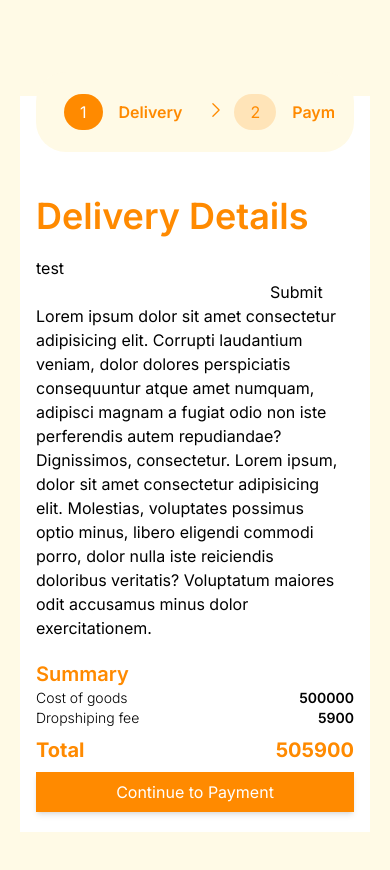
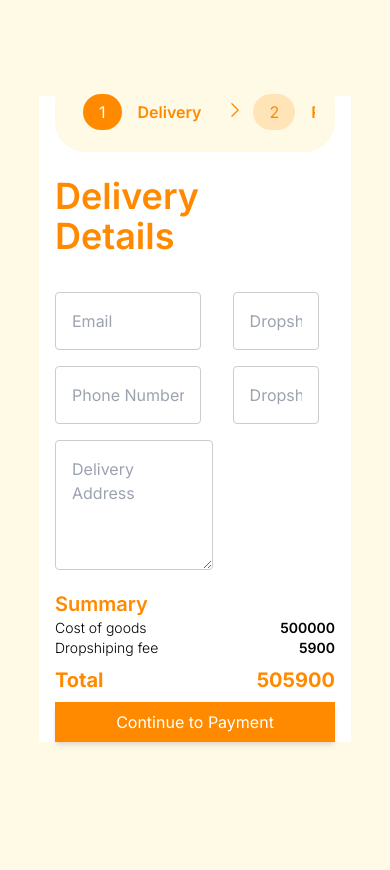
Before and after one commit to Famrullah/order-app, a Next.js app: page / in a window 390 px wide. Shown: the top 870 px of the page. After the commit the page ends 844 px from the top, so only its background shows below. Built offline with nearby package versions, Linux system fonts and the light colour scheme.

Commit message:
fix: fixing responsive header

```diff
--- a/src/app/page.tsx
+++ b/src/app/page.tsx
@@ -5,7 +5,7 @@ import { useRouter } from 'next/navigation'
 
 // import component
 import Header from "@/components/molekul/header"
-import DeliveryContainers from '@/container/deliveryContainer'
+import DashboardContainer from '@/container/dashboardContainer'
 
 export default function Home() {
   const router:any = useRouter()
@@ -14,9 +14,9 @@ export default function Home() {
   const data =[{ name: 'Cost of goods', price: 2000 }]
   return (
     <>
-      <main className="mx-5 bg-white px-4 my-24">
+      <main className="bg-white px-4 my-24 mx-auto max-w-[80%]">
         <Header/>
-        <DeliveryContainers/>
+        <DashboardContainer/>
       </main>
     </>
   )
--- /dev/null
+++ b/src/components/molekul/summary.tsx
@@ -0,0 +1,35 @@
+// import component
+interface ITransaction {
+  name: string
+  price: number
+}
+
+interface IPropsSummary {
+  total: number
+  transaction: ITransaction[]
+}
+
+export default function Summary({total,transaction}: IPropsSummary) {
+  return (
+    <>
+      <div className="md:w-1/4 relative">
+        <div className="">
+          <h4 className="text-[#FF8A00] text-xl font-semibold">Summary</h4>
+        </div>
+        <div className="lg:absolute bottom-0 left-0 right-0 md:absolute sm:relative">
+          {transaction.map((item,idx)=>(
+            <div className="flex justify-between font-light" key={idx}>
+              <p className="text-sm leading-5">{item.name}</p>
+              <p className="text-sm font-semibold leading-5" >{item.price}</p>
+            </div>
+          ))}
+          <div className="flex justify-between font-bold text-xl text-[#FF8A00] mt-2">
+            <p className="">Total</p>
+            <p>{total}</p>
+          </div>
+          <button className="btn-primary mt-2"> Continue to Payment </button>
+        </div>
+      </div>
+    </>
+  )
+}
--- a/src/components/organism/deliveryDetails.tsx
+++ b/src/components/organism/deliveryDetails.tsx
@@ -1,21 +1,11 @@
 import { useForm, SubmitHandler } from "react-hook-form"
-
-interface ITransaction {
-  name: string
-  price: number
-}
-
-interface IPropsSummary {
-  total: number
-  transaction: ITransaction[]
-}
 
 type Inputs = {
   example: string
   exampleRequired: string
 }
 
-export default function DeliveryDetails({total,transaction}: IPropsSummary) {
+export default function DeliveryDetails() {
   const {
     register,
     handleSubmit,
@@ -23,46 +13,32 @@ export default function DeliveryDetails({total,transaction}: IPropsSummary) {
     formState: { errors },
   } = useForm<Inputs>()
   const onSubmit: SubmitHandler<Inputs> = (data) => console.log(data)
-  const watchValue = watch(['example','exampleRequired'])
+  const watchValue = watch(['exampleRequired'])
 
   return (
-    <div className="md:flex flex-wrap mt-5 pb-5">
-      <div className="md:w-3/4 xs:w-full">
-        <div className="lg:border-r border-1 lg:border-[#FF8A00] mr-4 min-h-[400px]">
-          <h3 className="text-[#FF8A00] text-4xl font-semibold">Delivery Details</h3>
-          <div className="py-5">
-            <div>
-              {watchValue}
+    <div className="md:w-3/4 xs:w-full">
+      <div className="lg:border-r border-1 lg:border-[#FF8A00] md:border-r md:border-[#FF8A00] mr-4 min-h-[400px]">
+        <h3 className="text-[#FF8A00] text-4xl font-semibold">Delivery Details</h3>
+          {watchValue}
+        <div className="py-5">
+          <form onSubmit={handleSubmit(onSubmit)}>
+            <div className="flex gap-x-8 mt-2 lg:max-w-[90%]">
+              <input {...register("exampleRequired", { required: true })} className={`${errors.exampleRequired ? 'outline-stone-600':''} border border-[#ccc] mt-2 p-4 w-[60%] rounded`} placeholder="Email"/>
+              <input {...register("exampleRequired", { required: true })} className={`${errors.exampleRequired ? 'outline-stone-600':''} border border-[#ccc] mt-2 p-4 w-[35%] rounded`} placeholder="Dropshipper Name"/>
             </div>
-            <form onSubmit={handleSubmit(onSubmit)}>
-              <input defaultValue="test" {...register("example")} className=""/>
-              <input {...register("exampleRequired", { required: true })} className={`${errors.exampleRequired ? 'outline-stone-600':''}`}/>
-              {/* errors will return when field validation fails  */}
-              {/* {errors.exampleRequired && <span>This field is required</span>} */}
-              <input type="submit" />
-            </form>
-            Lorem ipsum dolor sit amet consectetur adipisicing elit. Corrupti laudantium veniam, dolor dolores perspiciatis consequuntur atque amet numquam, adipisci magnam a fugiat odio non iste perferendis autem repudiandae? Dignissimos, consectetur.
-            Lorem ipsum, dolor sit amet consectetur adipisicing elit. Molestias,
-            voluptates possimus optio minus, libero eligendi commodi porro, dolor nulla iste reiciendis doloribus veritatis? Voluptatum maiores odit accusamus minus dolor exercitationem.
-          </div>
-        </div>
-      </div>
-      <div className="md:w-1/4 relative">
-        <div className="">
-          <h4 className="text-[#FF8A00] text-xl font-semibold">Summary</h4>
-        </div>
-        <div className="lg:absolute bottom-0 left-0 right-0 md:relative">
-          {transaction.map((item,idx)=>(
-            <div className="flex justify-between font-light" key={idx}>
-              <p className="text-sm leading-5">{item.name}</p>
-              <p className="text-sm font-semibold leading-5" >{item.price}</p>
+            <div className="flex gap-x-8 mt-2 lg:max-w-[90%]">
+              <input {...register("exampleRequired", { required: true })} className={`${errors.exampleRequired ? 'outline-stone-600':''} border border-[#ccc] mt-2 p-4 w-[60%] rounded`} placeholder="Phone Number"/>
+              <input {...register("exampleRequired", { required: true })} className={`${errors.exampleRequired ? 'outline-stone-600':''} border border-[#ccc] mt-2 p-4 w-[35%] rounded`} placeholder="Dropshipper Phone Number"/>
             </div>
-          ))}
-          <div className="flex justify-between font-bold text-xl text-[#FF8A00] mt-2">
-            <p className="">Total</p>
-            <p>{total}</p>
-          </div>
-          <button className="btn-primary mt-2"> Continue to Payment </button>
+            <div className="flex gap-x-8 mt-2 lg:max-w-[90%]">
+              <textarea {...register("exampleRequired", { required: true })} className={`${errors.exampleRequired ? 'outline-stone-600':''} border border-[#ccc] mt-2 p-4 w-[60%] rounded`} placeholder="Delivery Address" rows={4} cols={50}/>
+            </div>
+
+            {/* errors will return when field validation fails  */}
+            {/* {errors.exampleRequired && <span>This field is required</span>} */}
+            {/* <input type="submit" /> */}
+          </form>
+
         </div>
       </div>
     </div>
--- /dev/null
+++ b/src/container/dashboardContainer/index.tsx
@@ -0,0 +1,18 @@
+// import component
+import DeliveryDetails from "@/components/organism/deliveryDetails"
+import Summary from "@/components/molekul/summary"
+
+export default function DashboardContainer() {
+  const data =[{ name: 'Cost of goods', price: 500000 },{ name: 'Dropshiping fee', price: 5900 }]
+  return (
+    <>
+      <div className="md:flex flex-wrap mt-5 pb-5">
+        <DeliveryDetails/>
+        <Summary
+          total={505900}
+          transaction={data}
+        />
+      </div>
+    </>
+  )
+}
--- a/src/container/deliveryContainer/index.tsx
+++ /dev/null
@@ -1,14 +0,0 @@
-// import component
-import DeliveryDetails from "@/components/organism/deliveryDetails"
-
-export default function Home() {
-  const data =[{ name: 'Cost of goods', price: 500000 },{ name: 'Dropshiping fee', price: 5900 }]
-  return (
-    <>
-      <DeliveryDetails
-        total={505900}
-        transaction={data}
-      />
-    </>
-  )
-}
```
